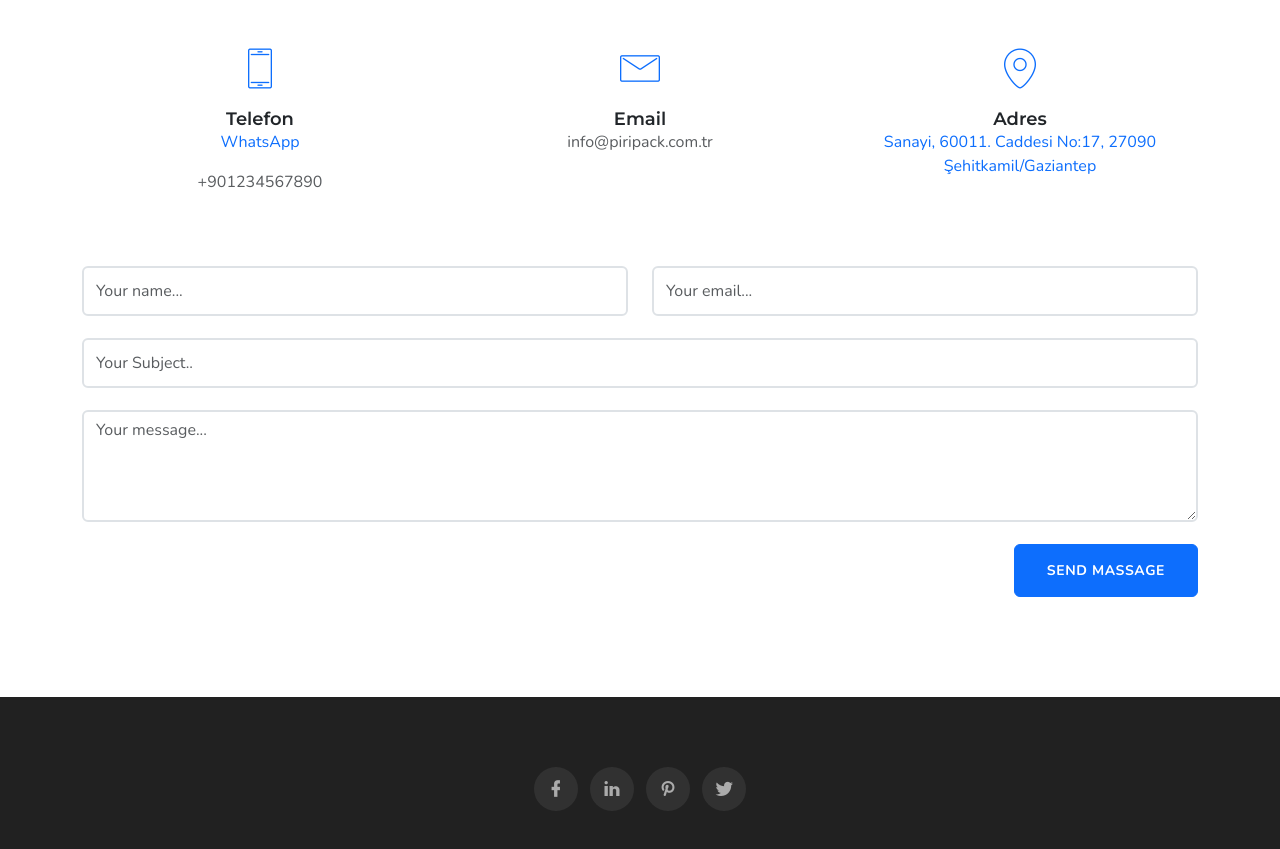
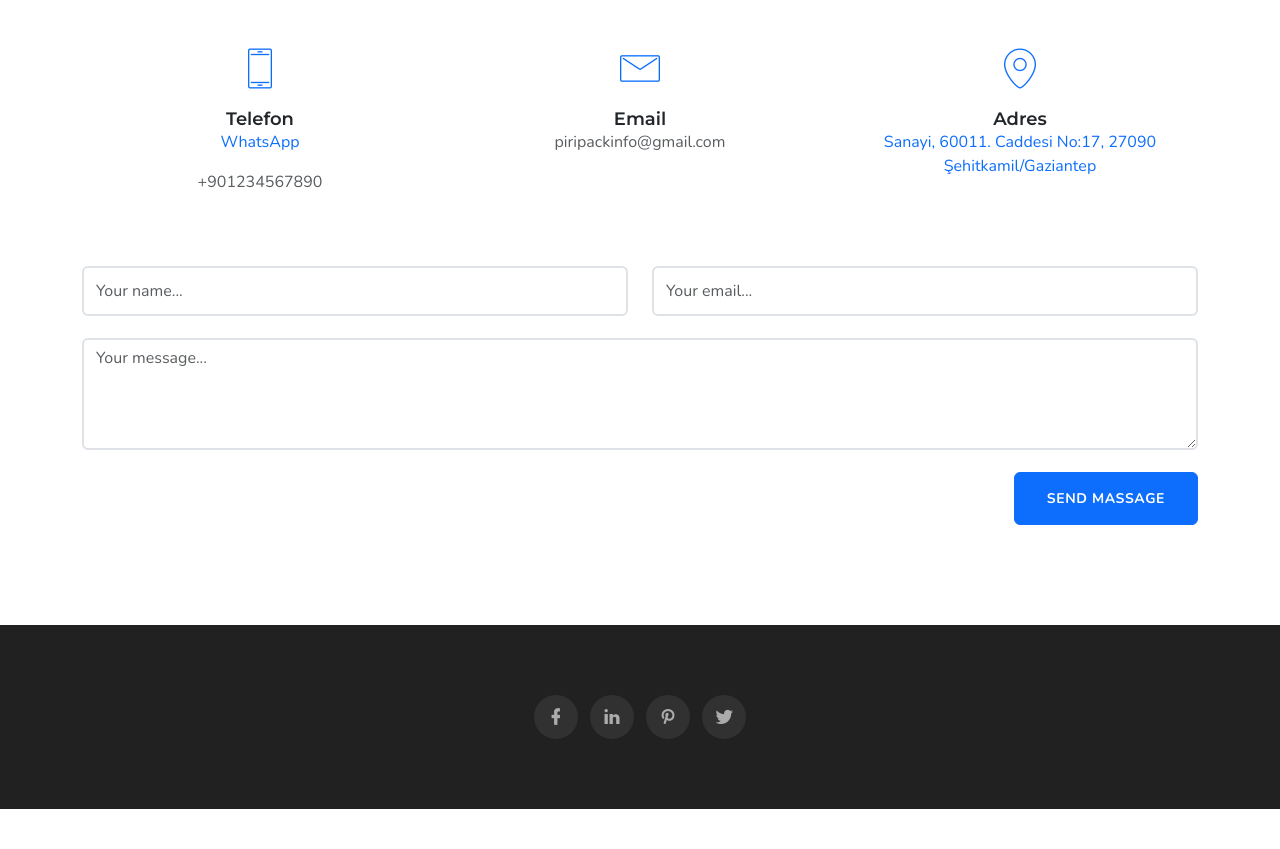
Before and after one commit to mustafaerbay/piripack.com.tr, a SvelteKit app: page / in a window 1280 px wide. Shown: the part 9200-10049 px from the top of the page. After the commit the page ends 10009 px from the top, so only its background shows below. Built offline with nearby package versions, Linux system fonts and the light colour scheme.

Commit message:
formspree added

```diff
--- a/src/Components/Layout/Contact.svelte
+++ b/src/Components/Layout/Contact.svelte
@@ -62,7 +62,7 @@
 			<div class="col-lg-12">
 				<div class="form-kerri contact_form">
 					<div id="message"></div>
-					<form method="post" action="php/contact.php" name="contact-form" id="working_form">
+					<form method="post" action="https://formspree.io/f/mzzpqqvb" name="contact-form" id="working_form">
 						<div class="row">
 							<div class="col-lg-6">
 								<div class="form-group mt-2">
@@ -89,7 +89,7 @@
 								</div>
 							</div>
 						</div>
-						<div class="row">
+						<!-- <div class="row">
 							<div class="form-group mt-2">
 								<input
 									type="text"
@@ -99,7 +99,7 @@
 									required
 								/>
 							</div>
-						</div>
+						</div> -->
 						<div class="row">
 							<div class="col-lg-12">
 								<div class="form-group mt-2">
--- a/src/app.js
+++ b/src/app.js
@@ -15,7 +15,7 @@ const company_details = {
     "address": "Sanayi, 60011. Caddesi No:17, 27090 Şehitkamil/Gaziantep",
     "mapUrl": "https://www.google.com/maps/embed?pb=!1m18!1m12!1m3!1d6297.371398567429!2d37.34553932072659!3d37.18621339087115!2m3!1f0!2f0!3f0!3m2!1i1024!2i768!4f13.1!3m3!1m2!1s0x1531fd00399b4111%3A0x60fd4aab22d44022!2sPiri%20pack%20ambalaj!5e0!3m2!1sen!2str!4v1725652443750!5m2!1sen!2str",
     "phone": "+901234567890",
-    "email": "info@piripack.com.tr",
+    "email": "piripackinfo@gmail.com",
     "whatsapp": "https://wa.me/901234567890",
     "workHours": [
         { day: 'Pazartesi - Cuma', hours: '09:00 - 18:00' },
```
